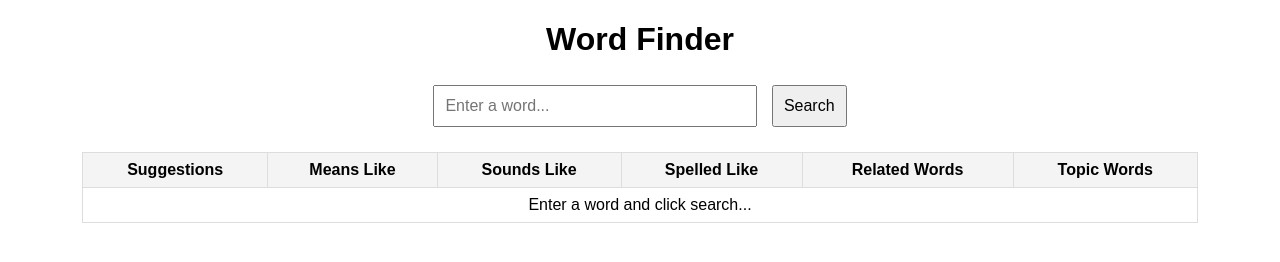
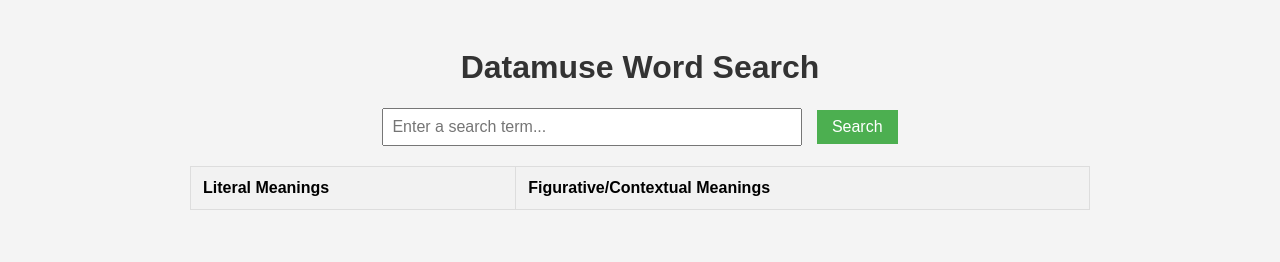
Before and after one commit to chaupham1092/wrdfnder, a plain HTML site: page index.html in a window 1280 px wide. Drawn offline with Linux system fonts and the light colour scheme.

Commit message:
Update index.html

```diff
--- a/index.html
+++ b/index.html
@@ -3,98 +3,141 @@
 <head>
     <meta charset="UTF-8">
     <meta name="viewport" content="width=device-width, initial-scale=1.0">
-    <title>Word Finder</title>
+    <title>Keywords Search App</title>
     <style>
-        body { font-family: Arial, sans-serif; text-align: center; margin: 20px; }
-        input, button { padding: 10px; font-size: 16px; margin: 5px; }
-        input { width: 300px; }
-        table { width: 90%; margin: 20px auto; border-collapse: collapse; }
-        th, td { border: 1px solid #ddd; padding: 8px; text-align: center; }
-        th { background-color: #f4f4f4; }
+        body {
+            font-family: Arial, sans-serif;
+            padding: 20px;
+            background-color: #f4f4f4;
+        }
+        h1 {
+            text-align: center;
+            color: #333;
+        }
+        #search-container {
+            text-align: center;
+            margin-bottom: 20px;
+        }
+        input[type="text"] {
+            padding: 8px;
+            width: 60%;
+            max-width: 400px;
+            margin-right: 10px;
+            font-size: 16px;
+        }
+        input[type="submit"] {
+            padding: 8px 15px;
+            font-size: 16px;
+            cursor: pointer;
+            background-color: #4CAF50;
+            color: white;
+            border: none;
+        }
+        input[type="submit"]:hover {
+            background-color: #45a049;
+        }
+        table {
+            width: 100%;
+            border-collapse: collapse;
+            margin-top: 20px;
+            max-width: 900px;
+            margin-left: auto;
+            margin-right: auto;
+        }
+        th, td {
+            padding: 12px;
+            text-align: left;
+            border: 1px solid #ddd;
+        }
+        th {
+            background-color: #f2f2f2;
+        }
+        td {
+            background-color: #fff;
+        }
+        .loading {
+            text-align: center;
+            font-size: 18px;
+            color: #555;
+        }
     </style>
 </head>
 <body>
 
-    <h1>Word Finder</h1>
-    <input type="text" id="searchTerm" placeholder="Enter a word...">
-    <button onclick="fetchWords()">Search</button>
+    <h1>Datamuse Word Search</h1>
+    <div id="search-container">
+        <input type="text" id="search-term" placeholder="Enter a search term...">
+        <input type="submit" value="Search" onclick="searchWords()">
+    </div>
 
-    <table>
+    <div id="loading" class="loading" style="display: none;">Loading results...</div>
+
+    <table id="results-table">
         <thead>
             <tr>
-                <th>Suggestions</th>
-                <th>Means Like</th>
-                <th>Sounds Like</th>
-                <th>Spelled Like</th>
-                <th>Related Words</th>
-                <th>Topic Words</th>
+                <th>Literal Meanings</th>
+                <th>Figurative/Contextual Meanings</th>
             </tr>
         </thead>
-        <tbody id="resultsTable">
-            <tr>
-                <td colspan="6">Enter a word and click search...</td>
-            </tr>
+        <tbody>
         </tbody>
     </table>
 
     <script>
-        async function fetchWords() {
-            const query = document.getElementById("searchTerm").value.trim();
-            if (!query) {
-                document.getElementById("resultsTable").innerHTML = '<tr><td colspan="6">Enter a word and click search...</td></tr>';
+        function searchWords() {
+            const searchTerm = document.getElementById('search-term').value;
+            if (!searchTerm) {
+                alert('Please enter a search term.');
                 return;
             }
 
-            const endpoints = {
-                suggestions: `https://api.datamuse.com/sug?s=${query}`,
-                meansLike: `https://api.datamuse.com/words?ml=${query}`,
-                soundsLike: `https://api.datamuse.com/words?sl=${query}`,
-                spelledLike: `https://api.datamuse.com/words?sp=${query}*`,
-                relatedWords: `https://api.datamuse.com/words?rel_trg=${query}`,
-                topicWords: `https://api.datamuse.com/words?topics=${query}`
-            };
+            // Show loading message and hide the previous results
+            document.getElementById('loading').style.display = 'block';
+            const resultsTableBody = document.querySelector('#results-table tbody');
+            resultsTableBody.innerHTML = '';  // Clear previous results
 
-            const data = await Promise.all(
-                Object.entries(endpoints).map(async ([key, url]) => {
-                    try {
-                        const response = await fetch(url);
-                        const result = await response.json();
-                        return result.map(item => item.word); // No limit on results
-                    } catch (error) {
-                        console.error(`Error fetching ${key}:`, error);
-                        return ["Error"];
-                    }
+            // Fetch data from Datamuse API for literal meanings (means like)
+            const literalUrl = `https://api.datamuse.com/words?ml=${encodeURIComponent(searchTerm)}&max=100`;
+
+            // Fetch data from Datamuse API for figurative/contextual meanings (related triggers)
+            const figurativeUrl = `https://api.datamuse.com/words?rel_trg=${encodeURIComponent(searchTerm)}&max=100`;
+
+            // Fetch literal meanings
+            fetch(literalUrl)
+                .then(response => response.json())
+                .then(literalData => {
+                    // Fetch figurative meanings
+                    fetch(figurativeUrl)
+                        .then(response => response.json())
+                        .then(figurativeData => {
+                            // Hide loading message
+                            document.getElementById('loading').style.display = 'none';
+
+                            // Merge results and insert them into the table
+                            const maxResults = Math.max(literalData.length, figurativeData.length);
+                            for (let i = 0; i < maxResults; i++) {
+                                const row = document.createElement('tr');
+                                const literalCell = document.createElement('td');
+                                const figurativeCell = document.createElement('td');
+
+                                // Populate the cells with literal and figurative meanings
+                                literalCell.textContent = literalData[i] ? literalData[i].word : '';
+                                figurativeCell.textContent = figurativeData[i] ? figurativeData[i].word : '';
+
+                                row.appendChild(literalCell);
+                                row.appendChild(figurativeCell);
+                                resultsTableBody.appendChild(row);
+                            }
+                        })
+                        .catch(error => {
+                            document.getElementById('loading').style.display = 'none';
+                            alert('Error fetching figurative meanings. Please try again later.');
+                        });
                 })
-            );
-
-            updateTable(...data);
-        }
-
-        function updateTable(suggestions, meansLike, soundsLike, spelledLike, relatedWords, topicWords) {
-            const maxLength = Math.max(
-                suggestions.length,
-                meansLike.length,
-                soundsLike.length,
-                spelledLike.length,
-                relatedWords.length,
-                topicWords.length
-            );
-
-            let rows = "";
-            for (let i = 0; i < maxLength; i++) {
-                rows += `
-                    <tr>
-                        <td>${suggestions[i] || ""}</td>
-                        <td>${meansLike[i] || ""}</td>
-                        <td>${soundsLike[i] || ""}</td>
-                        <td>${spelledLike[i] || ""}</td>
-                        <td>${relatedWords[i] || ""}</td>
-                        <td>${topicWords[i] || ""}</td>
-                    </tr>
-                `;
-            }
-
-            document.getElementById("resultsTable").innerHTML = rows;
+                .catch(error => {
+                    document.getElementById('loading').style.display = 'none';
+                    alert('Error fetching literal meanings. Please try again later.');
+                });
         }
     </script>
 
```
